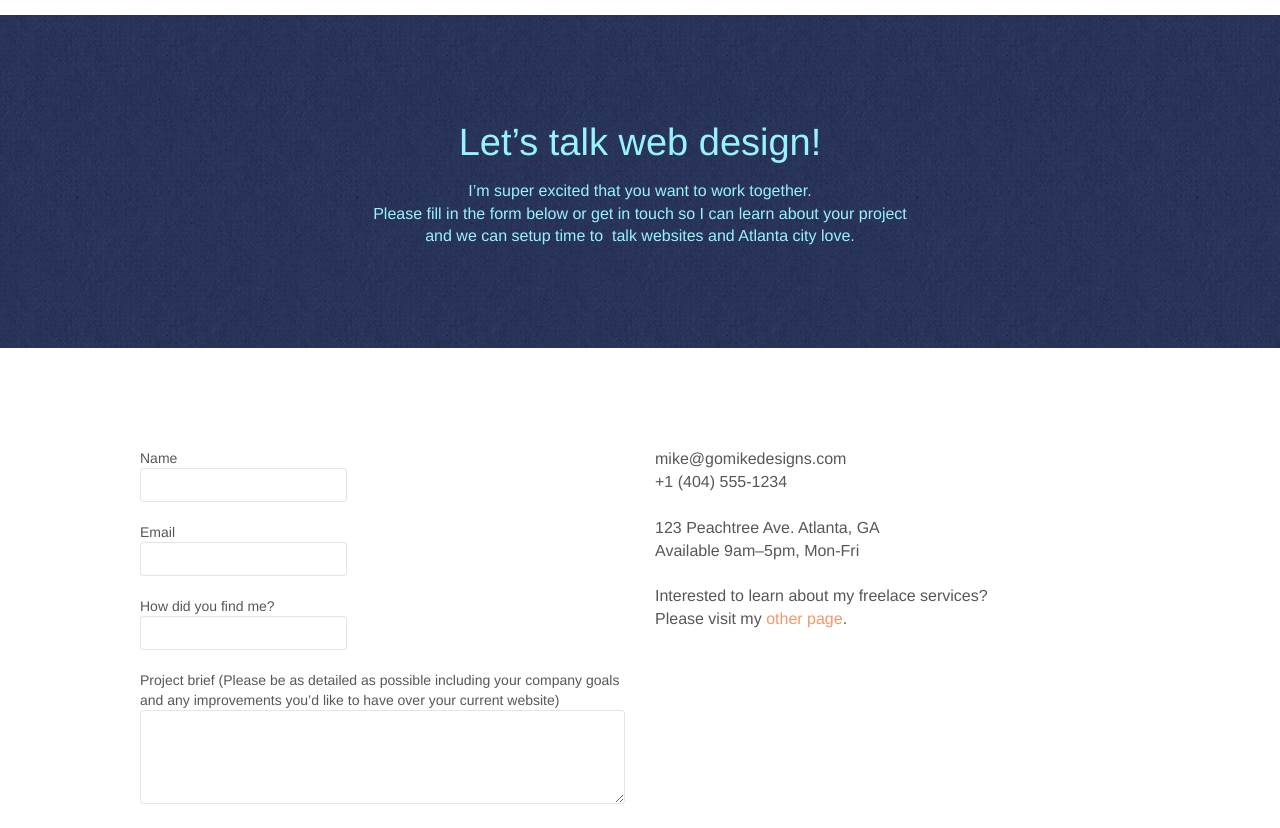
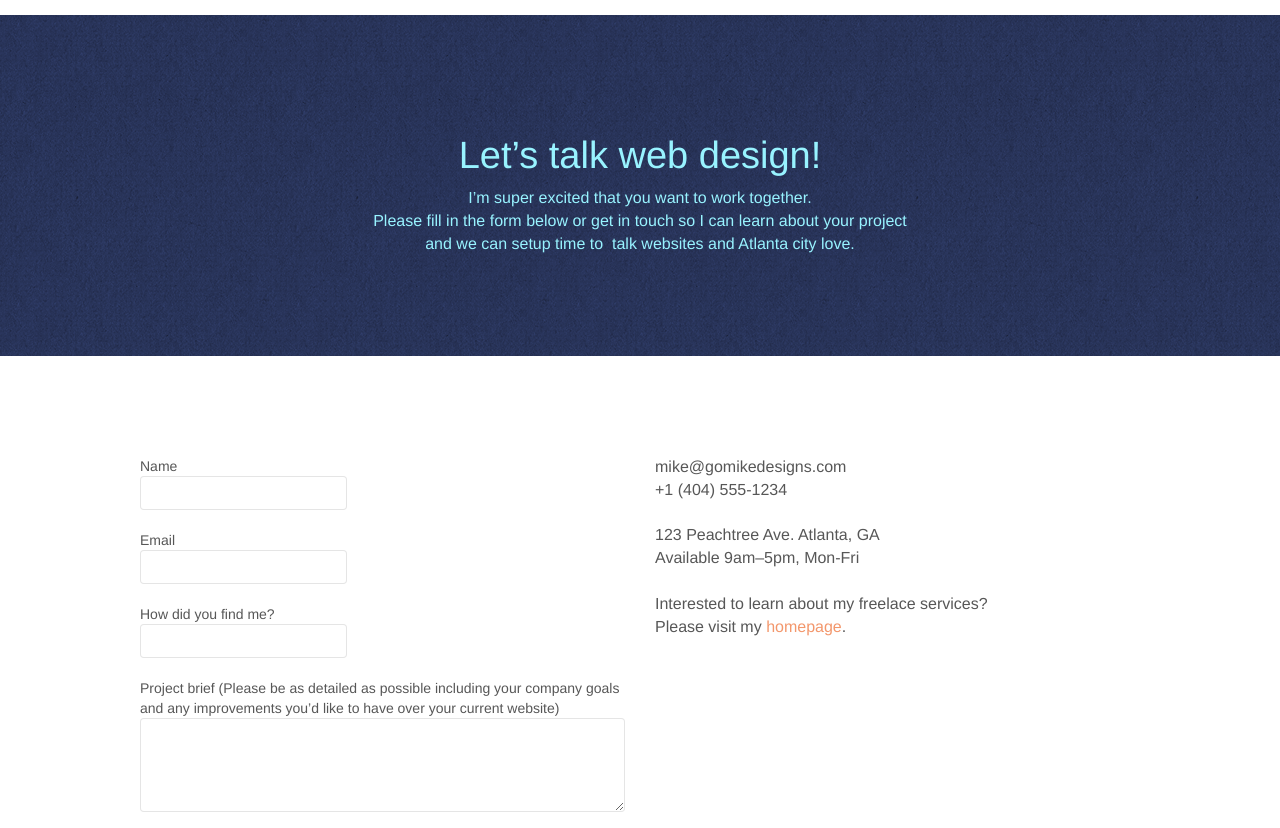
Before and after one commit to OneWithTheInternet/oc-p4-gomike, a plain HTML site: page contact.html in a window 1280 px wide. Shown: the part 77-905 px from the top of the page. Drawn offline with Linux system fonts and the light colour scheme.

Commit message:
Added finishing touches to "Contact" page SEO

```diff
--- a/contact.html
+++ b/contact.html
@@ -56,24 +56,24 @@
 <!-- bloc-0 END -->
 
 <!-- bloc-6 -->
-<div class="bloc bg-dots-bg bg-repeat bgc-dark-slate-blue d-bloc bloc-bg-texture texture-paper" id="bloc-6">
+<section class="bloc bg-dots-bg bg-repeat bgc-dark-slate-blue d-bloc bloc-bg-texture texture-paper" id="bloc-6">
 	<div class="container bloc-lg">
 		<div class="row">
 			<div class="col-sm-12">
-				<p class="text-center hero-bloc-text tc-white">
+				<h1 class="text-center hero-bloc-text tc-white">
 					Let&rsquo;s talk web design!
-				</p>
+				</h1>
 				<p class="text-center mg-lg tc-white tight-width-whitespace">
 					I&rsquo;m super excited that you want to work together.<br>Please fill in the form below or get in touch so I can learn about your project <br>and we can setup time to &nbsp;talk websites and Atlanta city love.
 				</p>
 			</div>
 		</div>
 	</div>
-</div>
+</section>
 <!-- bloc-6 END -->
 
 <!-- bloc-7 -->
-<div class="bloc bgc-white l-bloc" id="bloc-7">
+<section class="bloc bgc-white l-bloc" id="bloc-7">
 	<div class="container bloc-lg">
 		<div class="row">
 			<div class="col-sm-6">
@@ -109,12 +109,12 @@
 			</div>
 			<div class="col-sm-6">
 				<p>
-					mike@gomikedesigns.com<br>+1 (404) 555-1234<br> <br>123 Peachtree Ave. Atlanta, GA<br>Available 9am–5pm, Mon-Fri <br> <br>Interested to learn about my freelace services? <br>Please visit my&nbsp;<a class="ltc-atomic-tangerine" href="index.html">other page</a>.
+					mike@gomikedesigns.com<br>+1 (404) 555-1234<br> <br>123 Peachtree Ave. Atlanta, GA<br>Available 9am–5pm, Mon-Fri <br> <br>Interested to learn about my freelace services? <br>Please visit my&nbsp;<a class="ltc-atomic-tangerine" href="index.html">homepage</a>.
 				</p>
 			</div>
 		</div>
 	</div>
-</div>
+</section>
 <!-- bloc-7 END -->
 
 <!-- ScrollToTop Button -->
@@ -151,8 +151,6 @@
 							<a class="social" href="index.html"><span class="fa fa-instagram icon-md"></span></a>
 						</div>
 					</div>
-
-					<div class="keywords" style="color:#364577;">web agency atlanta, web strategy, web design, logo, website, web, internet, logo design</div>
 				</div>
 			</div>
 		</div>
```
